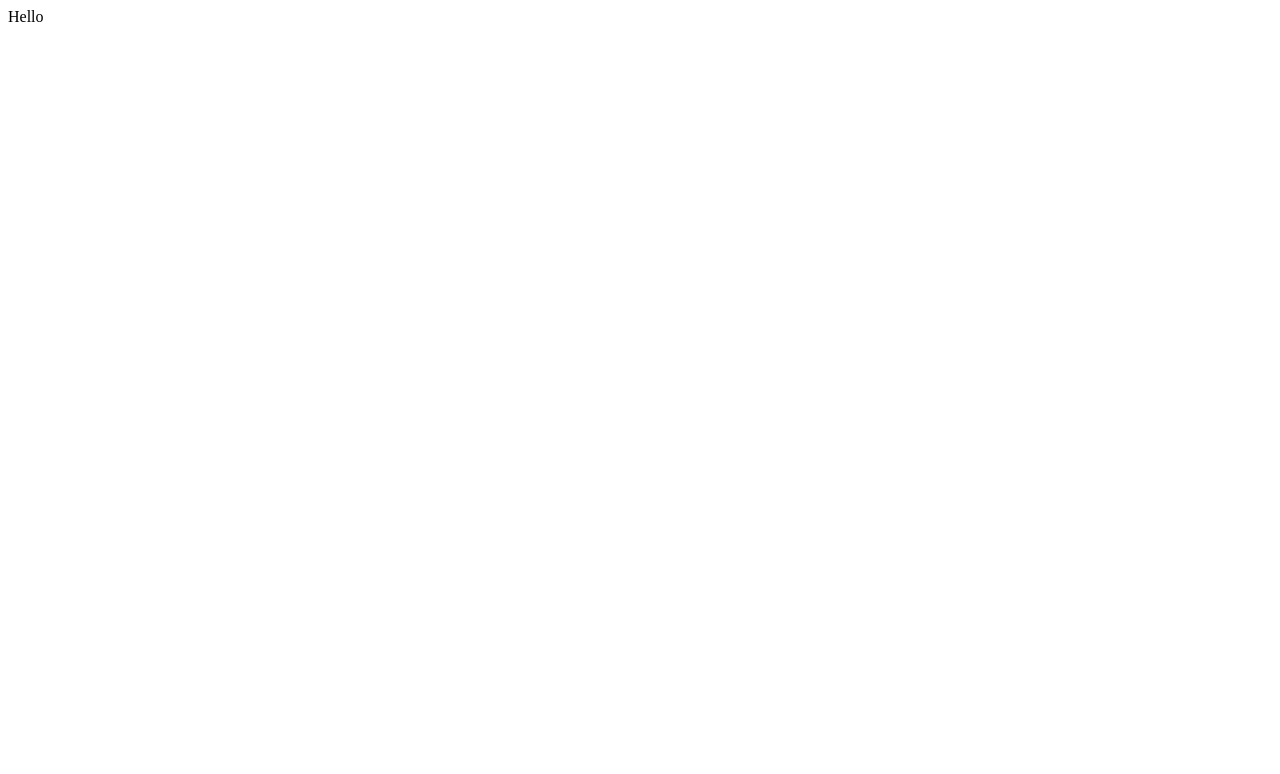
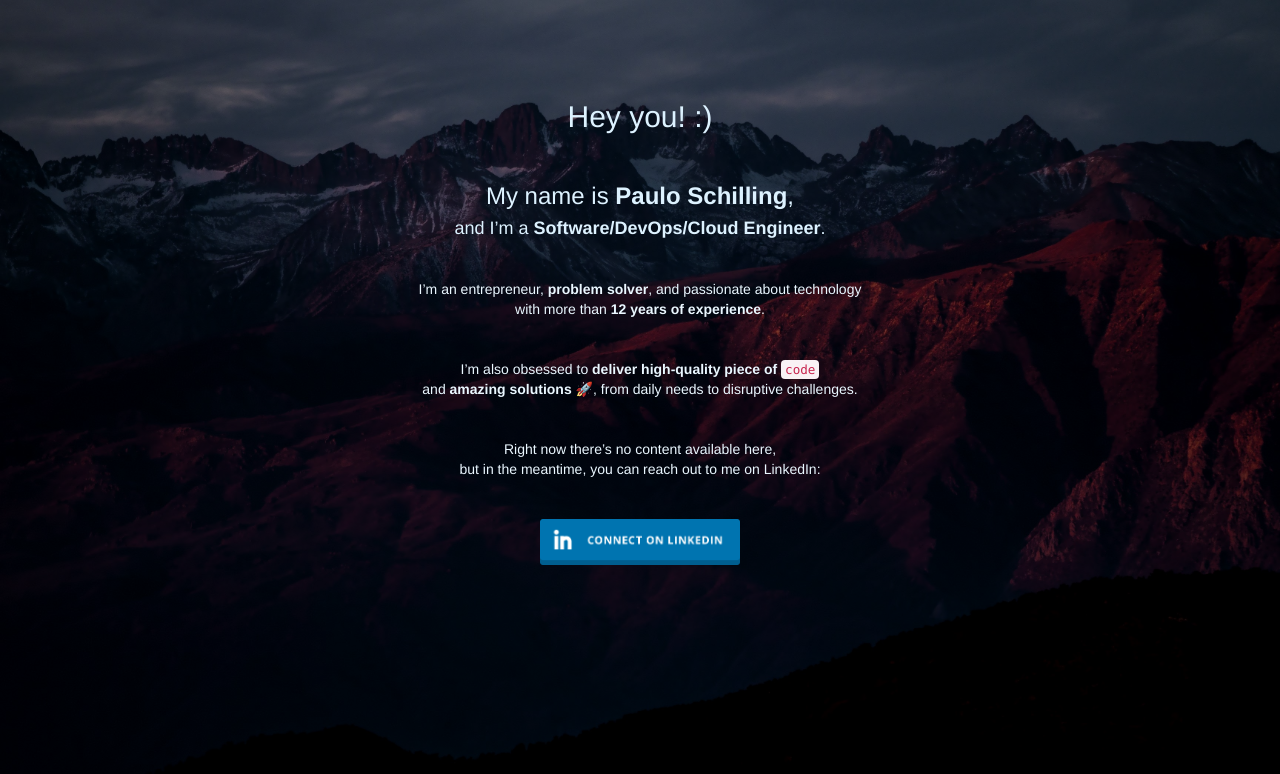
Before and after one commit to pauloschilling/pauloschilling.github.io, a plain HTML site: page index.html in a window 1280 px wide. Drawn offline with Linux system fonts and the light colour scheme.

Commit message:
Update index.html

```diff
--- a/index.html
+++ b/index.html
@@ -1 +1,117 @@
-Hello
+
+<!DOCTYPE html>
+<html class="no-js seed-csp4" lang="en">
+	<head>
+		<meta charset="utf-8">
+		<title>Paulo Schilling - paulo.rs</title>
+		<meta name="description" content="Software/DevOps/Cloud Engineer; entrepreneur, problem solver, and passionate about technology
+with more than 12 years of experience.">
+		<meta name="viewport" content="width=device-width, initial-scale=1.0">
+
+
+		<!-- Bootstrap and default Style -->
+<link rel="stylesheet" href="/styles/bootstrap.min.css">
+<link rel="stylesheet" href="/styles/style.css">
+<style type="text/css">
+/* calculated styles */
+
+	/* Background Style */
+    html{
+									background: #000000 url('/images/red-landscape-4k.jpg') no-repeat top center fixed;
+
+				-webkit-background-size: cover;
+				-moz-background-size: cover;
+				-o-background-size: cover;
+				background-size: cover;
+							            }
+    .seed-csp4 body{
+							background: transparent;
+				}
+			#seed-csp4-page{
+			background-color: rgba(0,0,0,0.5);
+		}
+
+
+
+    /* Text Styles */
+    	    .seed-csp4 body{
+	        font-family: Helvetica, Arial, sans-serif	    }
+
+	    .seed-csp4 h1, .seed-csp4 h2, .seed-csp4 h3, .seed-csp4 h4, .seed-csp4 h5, .seed-csp4 h6{
+	        font-family: Helvetica, Arial, sans-serif	    }
+
+    		.seed-csp4 body{
+			color:#eaf7ff;
+		}
+
+
+
+    		.seed-csp4 h1, .seed-csp4 h2, .seed-csp4 h3, .seed-csp4 h4, .seed-csp4 h5, .seed-csp4 h6{
+			color:#ddf2ff;
+		}
+
+
+    		.seed-csp4 a, .seed-csp4 a:visited, .seed-csp4 a:hover, .seed-csp4 a:active, .seed-csp4 a:focus{
+			color:#27AE60;
+		}
+
+
+
+
+        		@supports (-webkit-overflow-scrolling: touch) {
+		html {
+		height: 100%;
+		overflow: hidden;
+		}
+		body
+		{
+		height:100%;
+		overflow: auto;
+		-webkit-overflow-scrolling: touch;
+		}
+	}
+
+    </style>
+<!-- JS -->
+<script src="/scripts/jquery.js"></script>
+<script src="/scripts/bootstrap.js"></script>
+<script src="/scripts/script.js"></script>
+<!-- Modernizr -->
+<script src="/scripts/modernizr.min.js"></script>
+
+
+	</head>
+<body>
+<div id="seed-csp4-page">
+		<div id="seed-csp4-content">
+
+
+			<div id="seed-csp4-description"><p>&nbsp;</p>
+<h2>Hey you! :)</h2>
+<p>&nbsp;</p>
+<h3>My name is <strong>Paulo Schilling</strong>,</h3>
+<h4>and I&#8217;m a <strong>Software/DevOps/Cloud Engineer</strong>.</h4>
+<p>&nbsp;</p>
+<p>I&#8217;m an entrepreneur, <strong>problem solver</strong>, and passionate about technology<br />
+with more than <strong>12 years of experience</strong>.</p>
+<p>&nbsp;</p>
+<p>I&#8217;m also obsessed to <strong>deliver</strong> <strong>high-quality piece of</strong> <code>code</code><br />
+and <strong>amazing solutions 🚀</strong>, from daily needs to disruptive challenges.</p>
+<p>&nbsp;</p>
+<p>Right now there&#8217;s no content available here,<br />
+but in the meantime, you can reach out to me on LinkedIn:</p>
+<p>&nbsp;</p>
+<p><a href="https://www.linkedin.com/in/pauloschilling"><img src="/images/linkedin_btn.png" alt="View Paulo Schilling's profile on LinkedIn" width="200" border="0" /></a></p>
+</div>
+		</div><!-- / #seed-csp4-content -->
+
+<!--[if lt IE 9]>
+		<script>
+		jQuery(document).ready(function($){$.supersized({slides:[ {image : '/images/red-landscape-4k.jpg'} ]});});
+		</script>
+		<![endif]-->
+</div>
+</body>
+</html>
+
+<!-- Coming Soon Page and Maintenance Mode by SeedProd. Learn more: http://www.seedprod.com -->
```
